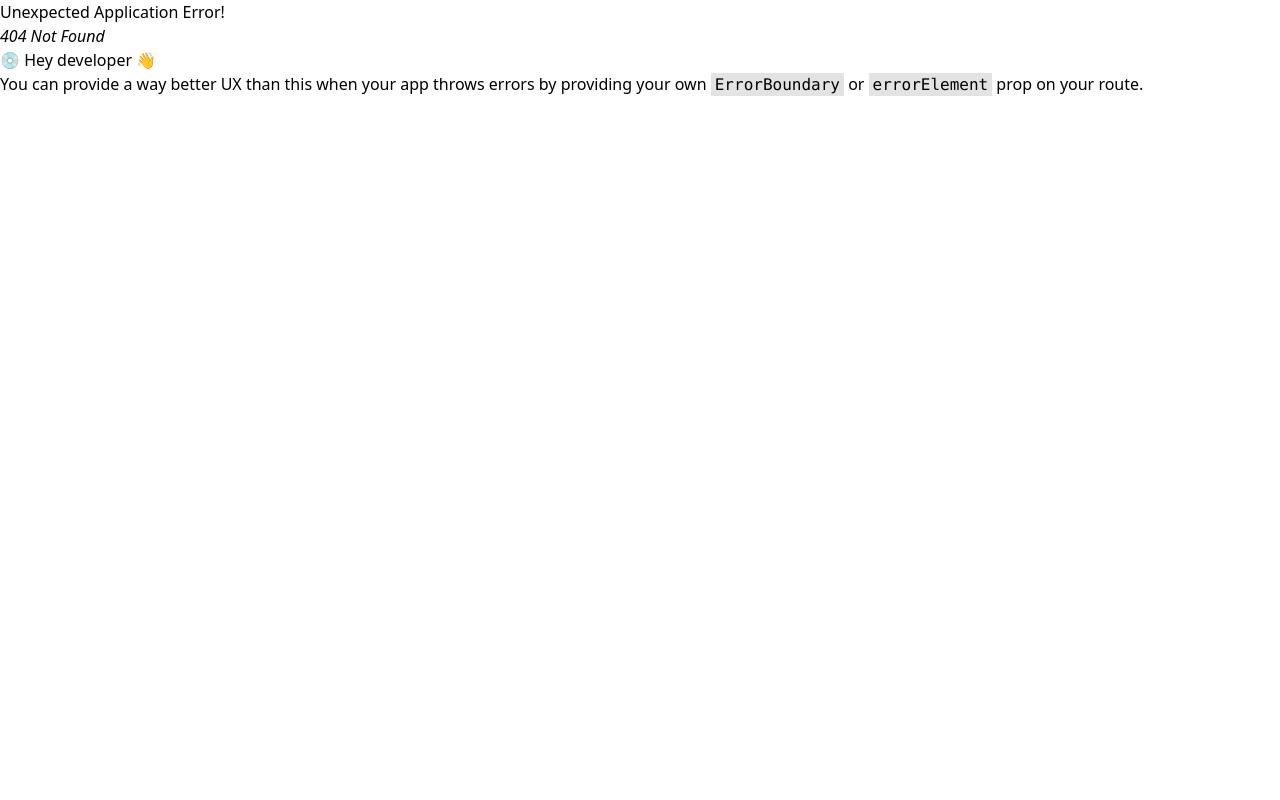
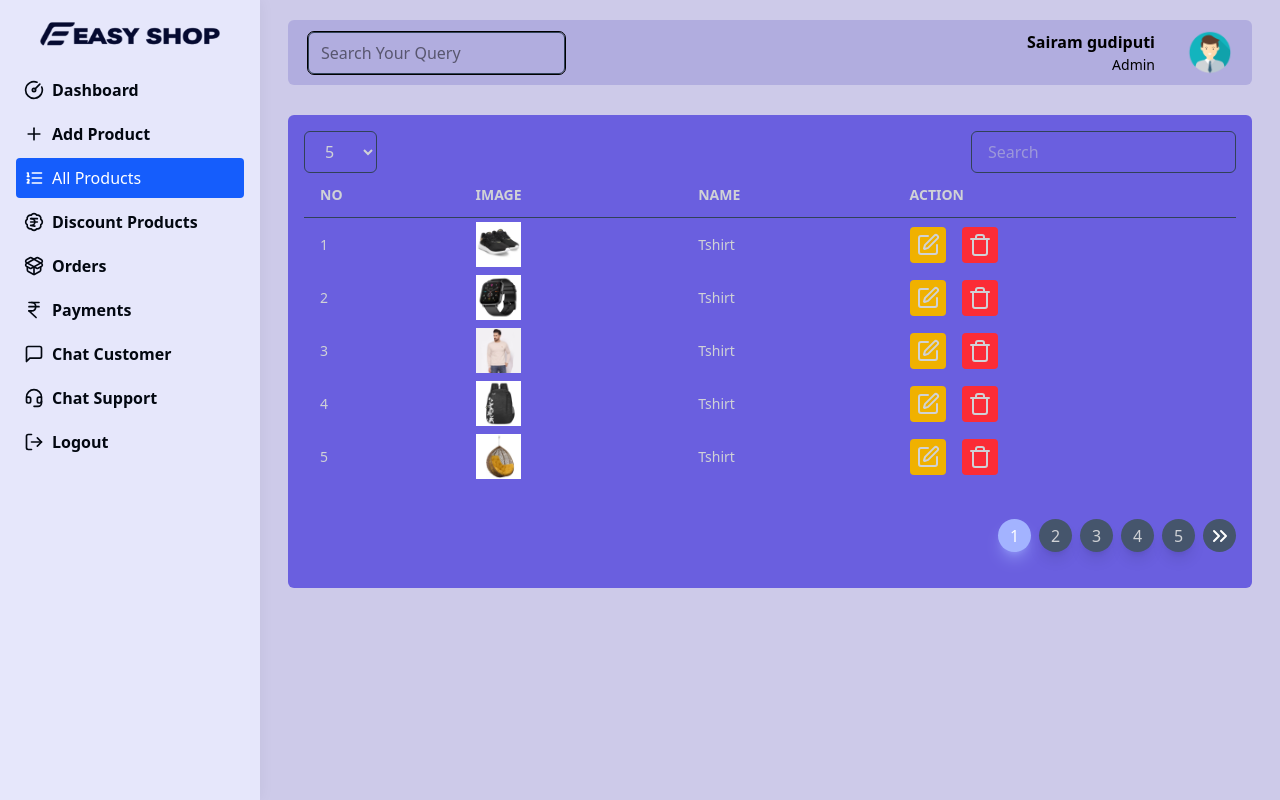
Before and after one commit to sairam-cpwt/EShop, a React (Vite) app in the folder fe-ecommerce/: page /seller/products in a window 1280 px wide. Before the commit this address had no page. Built offline with nearby package versions, Linux system fonts and the light colour scheme.

Commit message:
Completed ALL Products page

```diff
--- /dev/null
+++ b/fe-ecommerce/src/components/Search/Search.tsx
@@ -0,0 +1,21 @@
+import type { ChangeEvent, HTMLProps } from "react";
+
+interface SearchProps extends HTMLProps<HTMLInputElement> {
+  value?: string | undefined;
+  onChange?: (e: ChangeEvent<HTMLInputElement>) => void;
+}
+
+export default function Search({ value = "", onChange, ...rest }: SearchProps) {
+  return (
+    <>
+      <input
+        className="px-4 py-2 focus:border-indigo-500 outline-none bg-[#6a5fdf] border border-slate-700 rounded-md text-[#d0d2d6]"
+        type="text"
+        placeholder="Search"
+        value={value}
+        onChange={onChange}
+        {...rest}
+      />
+    </>
+  );
+}
--- /dev/null
+++ b/fe-ecommerce/src/components/Search/index.ts
@@ -0,0 +1 @@
+export { default } from "./Search";
--- /dev/null
+++ b/fe-ecommerce/src/components/Select/Select.tsx
@@ -0,0 +1,21 @@
+import type { HTMLProps } from "react";
+import type { defaultOptions } from "~/types";
+
+interface Props extends HTMLProps<HTMLSelectElement> {
+  options?: defaultOptions[];
+}
+
+export default function Select({ options, ...rest }: Props) {
+  return (
+    <>
+      <select
+        className="px-4 py-2 focus:border-indigo-500 outline-none bg-[#6a5fdf] border border-slate-700 rounded-md text-[#d0d2d6]"
+        {...rest}
+      >
+        {options?.map((option) => {
+          return <option value={option.id}>{option?.value}</option>;
+        })}
+      </select>
+    </>
+  );
+}
--- /dev/null
+++ b/fe-ecommerce/src/components/Select/index.ts
@@ -0,0 +1 @@
+export { default } from "./Select";
--- a/fe-ecommerce/src/pages/admin/router/routes/adminRoutes.tsx
+++ b/fe-ecommerce/src/pages/admin/router/routes/adminRoutes.tsx
@@ -23,7 +23,7 @@ const AdminRoutes = [
     element: <MainLayout />,
     children: [
       {
-        path: "/admin/dashboard",
+        path: "/",
         roles: ["admin"],
         element: <AdminDashboard />,
       },
--- a/fe-ecommerce/src/pages/admin/router/routes/sellerRoutes.tsx
+++ b/fe-ecommerce/src/pages/admin/router/routes/sellerRoutes.tsx
@@ -2,9 +2,7 @@ import { lazy } from "react";
 
 const MainLayout = lazy(() => import("~/layout/mainLayout"));
 const AddProduct = lazy(() => import("~/pages/seller/addProduct"));
-const AllProducts = lazy(
-  () => import("~/pages/seller/allProducts/AllProducts")
-);
+const AllProducts = lazy(() => import("~/pages/seller/allProducts"));
 const ChatCustomer = lazy(() => import("~/pages/seller/chatCustomer"));
 const ChatSupport = lazy(() => import("~/pages/seller/chatSupport"));
 const SellerDashboard = lazy(() => import("~/pages/seller/dashboard"));
@@ -16,7 +14,7 @@ const SellerRoutes = [
     element: <MainLayout />,
     children: [
       {
-        path: "/seller/dashboard",
+        path: "/",
         roles: ["admin"],
         element: <SellerDashboard />,
       },
@@ -36,7 +34,7 @@ const SellerRoutes = [
         element: <AddProduct />,
       },
       {
-        path: "/seller/all-products",
+        path: "/seller/products",
         roles: ["seller"],
         element: <AllProducts />,
       },
@@ -56,7 +54,7 @@ const SellerRoutes = [
         element: <ChatCustomer />,
       },
       {
-        path: "/seller/chat-support",
+        path: "/seller/support",
         roles: ["seller"],
         element: <ChatSupport />,
       },
--- a/fe-ecommerce/src/pages/seller/allProducts/AllProducts.tsx
+++ b/fe-ecommerce/src/pages/seller/allProducts/AllProducts.tsx
@@ -1,7 +1,117 @@
+import { Edit, Trash } from "lucide-react";
+import { useState } from "react";
+import { Link } from "react-router";
+import Pagination from "~/components/Pagination";
+import Search from "~/components/Search";
+import Select from "~/components/Select";
+
 export default function AllProducts() {
+  const [searchVal, setSearchVal] = useState<string>("");
+
   return (
-    <>
-      <h2>All products</h2>
-    </>
+    <div className="px-2 lg:px-7 pt-5">
+      <div className="w-full p-4 bg-[#6a5fdf] rounded-md">
+        <div className="flex justify-between items-center">
+          <Select
+            options={[
+              { id: 5, value: 5 },
+              { id: 10, value: 10 },
+              { id: 15, value: 15 },
+            ]}
+          />
+          <Search
+            value={searchVal}
+            onChange={(e) => setSearchVal(e.target.value)}
+          />
+        </div>
+
+        <div className="relative overflow-x-auto">
+          <table className="w-full text-sm text-left text-[#d0d2d6]">
+            <thead className="text-sm text-[#d0d2d6] uppercase border-b border-slate-700">
+              <tr>
+                <th scope="col" className="py-3 px-4">
+                  No
+                </th>
+                <th scope="col" className="py-3 px-4">
+                  Image
+                </th>
+                <th scope="col" className="py-3 px-4">
+                  Name
+                </th>
+                <th scope="col" className="py-3 px-4">
+                  Action
+                </th>
+              </tr>
+            </thead>
+
+            <tbody>
+              {[1, 2, 3, 4, 5].map((d, i) => {
+                return (
+                  <tr key={i}>
+                    <td
+                      scope="row"
+                      className="py-1 px-4 font-medium whitespace-nowrap"
+                    >
+                      {d}
+                    </td>
+
+                    <td
+                      scope="row"
+                      className="py-1 px-4 font-medium whitespace-nowrap"
+                    >
+                      <img
+                        className="w-[45px] h-[45px]"
+                        src={`/images/categories/${d}.jpg`}
+                        alt={d.toString()}
+                      />
+                    </td>
+                    <td
+                      scope="row"
+                      className="py-1 px-4 font-medium whitespace-nowrap"
+                    >
+                      Tshirt
+                    </td>
+
+                    <td
+                      scope="row"
+                      className="py-1 px-4 font-medium whitespace-nowrap"
+                    >
+                      <div className="flex justify-start items-center gap-4">
+                        <Link
+                          to="#"
+                          className="p-[6px] bg-yellow-500 rounded hover:shadow-lg hover:shadow-yellow-500/50"
+                        >
+                          {" "}
+                          <Edit />{" "}
+                        </Link>
+                        <Link
+                          to="#"
+                          className="p-[6px] bg-red-500 rounded hover:shadow-lg hover:shadow-red-500/50"
+                        >
+                          {" "}
+                          <Trash />{" "}
+                        </Link>
+                      </div>
+                    </td>
+                  </tr>
+                );
+              })}
+            </tbody>
+          </table>
+        </div>
+
+        <div className="w-full flex justify-end mt-4 bottom-4 right-4">
+          <Pagination
+            perPage={5}
+            onPageChange={(e) => {
+              console.log(e);
+            }}
+            pageNumber={1}
+            showItems={5}
+            totalItems={50}
+          />
+        </div>
+      </div>
+    </div>
   );
 }
--- /dev/null
+++ b/fe-ecommerce/src/pages/seller/allProducts/index.ts
@@ -0,0 +1 @@
+export { default } from "./AllProducts";
--- a/fe-ecommerce/src/types/index.ts
+++ b/fe-ecommerce/src/types/index.ts
@@ -1 +1,6 @@
 export type ROLES = "admin" | "seller";
+
+export type defaultOptions = {
+  id: string | number;
+  value: string | number;
+};
```
